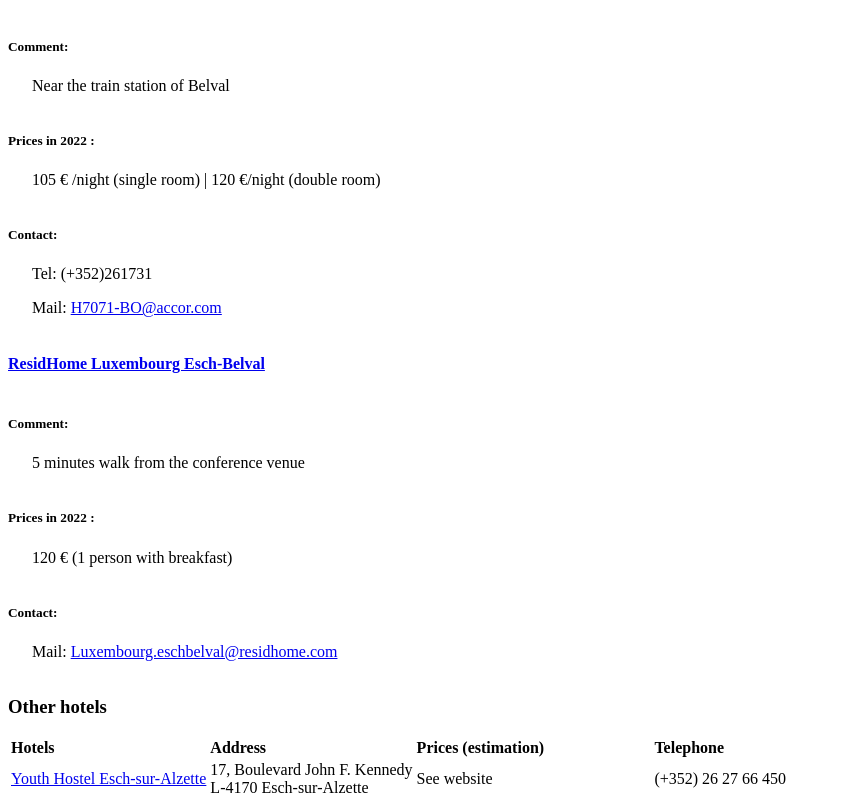
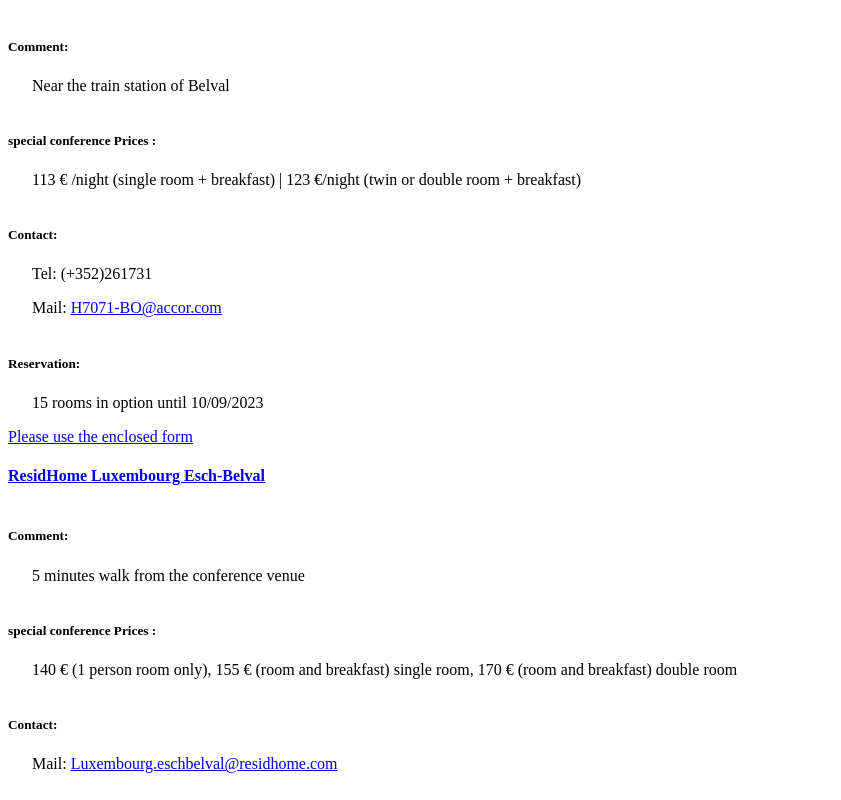
Before and after one commit to Depart-de-Sentier/brightcon-2023-website, a Nuxt app: page /venue in a window 1280 px wide. Shown: the part 1400-2200 px from the top of the page, without its empty margins (0-841 px from the left). Built offline with nearby package versions, Linux system fonts and the light colour scheme.

Commit message:
add special prices on venue details

```diff
--- a/pages/venue.vue
+++ b/pages/venue.vue
@@ -119,7 +119,7 @@
           </div>
         </div>
         <div>
-          <h5>Prices <b> in 2022 </b>:</h5>
+          <h5><b> special conference</b> Prices :</h5>
           <div>
             <p class="with-indent">{{ hotel.price }}</p>
           </div>
@@ -136,7 +136,6 @@
         </div>
 
         <div class="grow"></div>
-	<!--
         <div>
           <h5>Reservation:</h5>
           <div>
@@ -155,7 +154,6 @@
             </div>
           </div>
         </div>
-	-->
       </div>
     </div>
 
@@ -253,11 +251,12 @@
       "https://all.accor.com/hotel/7071/index.fr.shtml?utm_term=mar&gclid=Cj0KCQjw-daUBhCIARIsALbkjSbTel61VKraL5IinXv1RPui8zPTg62vH8mChZ2gxhK0sFhpfGL9e-MaAsy2EALw_wcB&utm_campaign=ppc-ibi-mar-goo-be-fr-reg_top-mix-se&utm_medium=cpc&utm_content=be-fr-LU-V1243&utm_source=google",
     comment: "Near the train station of Belval",
     adress: "12, avenue du Rock’n Roll (Belval) L-4361 Esch-sur-Alzette",
-    price: "105 € /night (single room) | 120 €/night (double room)",
+    price:
+      "113 € /night (single room + breakfast) | 123 €/night (twin or double room + breakfast)",
     tel: "(+352)261731",
     mail: "H7071-BO@accor.com",
-    reservation: "20 rooms in option until 24/08/2022",
-    formUrl: "/hotelforms/Reservation_Form_Ibis.pdf",
+    reservation: "15 rooms in option until 10/09/2023",
+    formUrl: "/Reservation_form_IBIS_Belval.pdf",
   },
   {
     name: "ResidHome Luxembourg Esch-Belval",
@@ -265,11 +264,12 @@
       "https://www.myresidhome.com/esch-sur-alzette/residhome-luxembourg-esch-belval/apparthotel-residence-hoteliere.html?utm_source=adwords&utm_medium=content&utm_campaign=DSA_Gen_Ann3",
     comment: "5 minutes walk from the conference venue",
     adress: "3 Bd du Jazz (Belval) L-4370 Esch-sur-Alzette",
-    price: "120 € (1 person with breakfast)",
+    price:
+      "140 € (1 person room only), 155 € (room and breakfast) single room, 170 € (room and breakfast) double room",
     tel: "",
     mail: "Luxembourg.eschbelval@residhome.com",
-    reservation: "20 rooms in option until 24/08/2022",
-    formUrl: "/hotelforms/Bon_BRIGHTCON_2022.pdf",
+    reservation: "15 rooms in option until 10/09/2023",
+    formUrl: "/Reservation_form_RESID_HOME_Belval.pdf",
   },
 ];
 </script>
```
